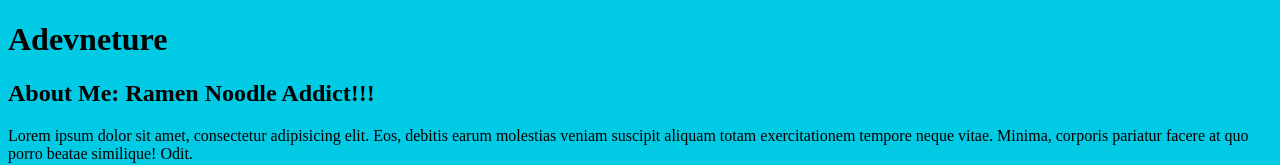
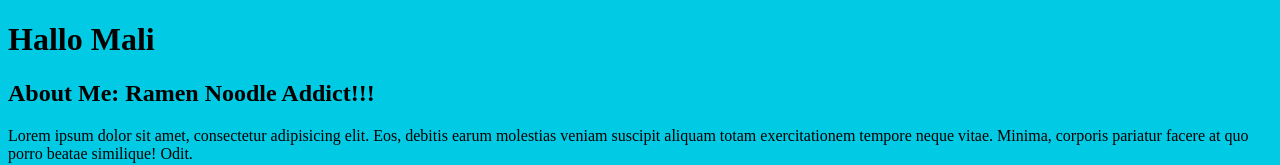
Before and after one commit to Mali-Ivanova/my-travel-plans, a plain HTML site: page index.html in a window 1280 px wide. Shown: the top 165 px of the page. Drawn offline with Linux system fonts and the light colour scheme.

Commit message:
New header new branch

```diff
--- a/index.html
+++ b/index.html
@@ -10,7 +10,7 @@
 <body>
 
     <header>
-        <h1>Adevneture</h1>
+        <h1>Hallo Mali</h1>
     </header>
 
     <div class="container">
```
